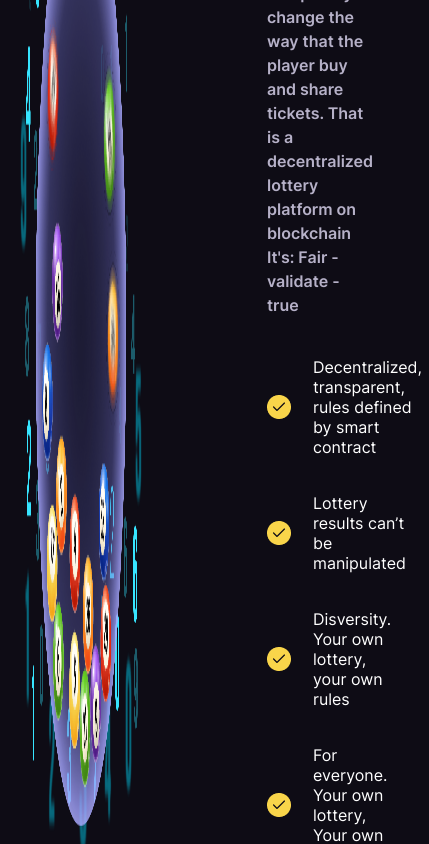
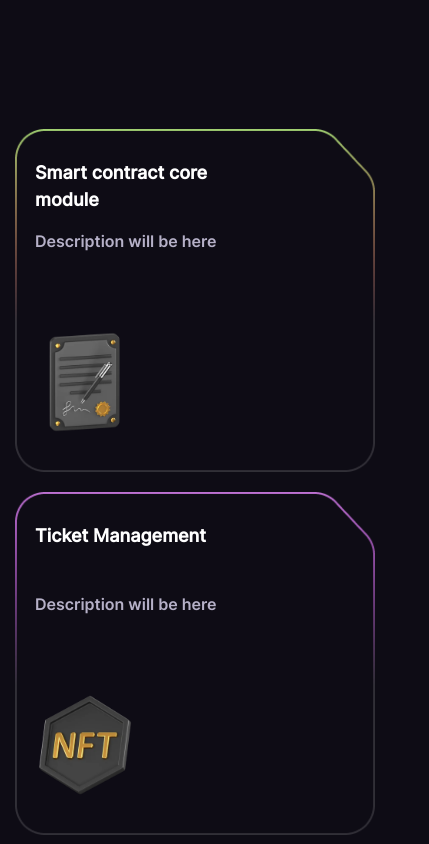
Before and after one commit to nguyendev2018/superlott-react, a React (Create React App) app: page / in a window 390 px wide. Shown: the part 1820-2664 px from the top of the page, 429 px wide, since content can reach past the window. Built offline with nearby package versions, Linux system fonts and the light colour scheme.

Commit message:
[wip] new section in landing page

```diff
--- a/src/App.css
+++ b/src/App.css
@@ -79,6 +79,10 @@ img {
 .btn-block{
   margin-top: 64px;
 }
+.block-desc{
+  margin-top: 24px;
+  margin-bottom:40px;
+}
 @media screen and (max-width: 1260px) {
 
 }
--- a/src/components/Fair/index.js
+++ b/src/components/Fair/index.js
@@ -10,7 +10,7 @@ function Fair() {
                 <div className="fair-content">
                     <div className="wrapper-content">
                         <h2 className='title-block'>Fair platform for player</h2>
-                        <p className="desc">
+                        <p className="block-desc desc">
                             We’re building the global equity blockchain platform – that is secure, smart and easy-to-use platform, and completely change the way that the player buy and share tickets. That is a decentralized lottery platform on blockchain It's: Fair - validate - true
                         </p>
                     </div>
--- a/src/components/Fair/style.css
+++ b/src/components/Fair/style.css
@@ -18,10 +18,7 @@
     width: 100%;
 }
 
-.desc{
-    margin-top: 24px;
-    margin-bottom:40px;
-}
+
 .fair-play{
    display: flex;
    gap: 20px;
--- a/src/components/Our/index.js
+++ b/src/components/Our/index.js
@@ -1,61 +1,61 @@
 import "./style.css";
-import layer1 from './img/layer-1.png';
-import layer2 from './img/layer-2.png';
-import layer3 from './img/layer-3.png';
-import layer4 from './img/layer-4.png';
-import layer5 from './img/layer-5.png';
-import layer6 from './img/layer-6.png';
-import icon1 from './img/icon-1.png';
-import icon2 from './img/icon-2.png';
-import icon3 from './img/icon-3.png';
-import icon4 from './img/icon-4.png';
-import icon5 from './img/icon-5.png';
-import icon6 from './img/icon-6.png';
+import layer1 from "./img/layer-1.png";
+import layer2 from "./img/layer-2.png";
+import layer3 from "./img/layer-3.png";
+import layer4 from "./img/layer-4.png";
+import layer5 from "./img/layer-5.png";
+import layer6 from "./img/layer-6.png";
+import icon1 from "./img/icon-1.png";
+import icon2 from "./img/icon-2.png";
+import icon3 from "./img/icon-3.png";
+import icon4 from "./img/icon-4.png";
+import icon5 from "./img/icon-5.png";
+import icon6 from "./img/icon-6.png";
 function Our() {
   const listOur = [
     {
-      id : "1",
-      title : "Smart contract core module",
-      desc : "Description will be here",
-      icon : icon1,
-      layer : layer1
+      id: "1",
+      title: "Smart contract core module",
+      desc: "Description will be here",
+      icon: icon1,
+      layer: layer1,
     },
     {
-      id : "2",
-      title : "Ticket Management",
-      desc : "Description will be here",
-      icon : icon2,
-      layer : layer2
+      id: "2",
+      title: "Ticket Management",
+      desc: "Description will be here",
+      icon: icon2,
+      layer: layer2,
     },
     {
-      id : "3",
-      title : "Analyzer of number by user",
-      desc : "Description will be here",
-      icon : icon3,
-      layer : layer3
+      id: "3",
+      title: "Analyzer of number by user",
+      desc: "Description will be here",
+      icon: icon3,
+      layer: layer3,
     },
     {
-      id : "4",
-      title : "Blockchain security platform",
-      desc : "Description will be here",
-      icon : icon4,
-      layer : layer4
+      id: "4",
+      title: "Blockchain security platform",
+      desc: "Description will be here",
+      icon: icon4,
+      layer: layer4,
     },
     {
-      id : "5",
-      title : "Module of award Notification",
-      desc : "Description will be here",
-      icon : icon5,
-      layer : layer5
+      id: "5",
+      title: "Module of award Notification",
+      desc: "Description will be here",
+      icon: icon5,
+      layer: layer5,
     },
     {
-      id : "6",
-      title : "Adaptive Social Assistant",
-      desc : "Description will be here ",
-      icon : icon6,
-      layer : layer6
-    }
-  ]
+      id: "6",
+      title: "Adaptive Social Assistant",
+      desc: "Description will be here ",
+      icon: icon6,
+      layer: layer6,
+    },
+  ];
   return (
     <>
       <div className="our">
@@ -65,8 +65,12 @@ function Our() {
               <div className="our-item">
                 <img src={item.layer} alt="img" className="our-item--img" />
                 <h3>{item.title}</h3>
-                    <p className="our-item--desc">{item.desc} </p>
-                    <img src={item.icon} alt="img-icon" className="our-item--icon" />
+                <p className="our-item--desc desc">{item.desc}</p>
+                <img
+                    src={item.icon}
+                    alt="img-icon"
+                    className="our-item--icon"
+                  />
               </div>
             ))}
           </div>
--- a/src/components/Our/style.css
+++ b/src/components/Our/style.css
@@ -1,11 +1,46 @@
 .our{
-
+    padding-top: 200px;
+    padding-bottom: 200px;
 }
 
 .our-list{
+    display: grid;
+    grid-template-columns: repeat(3,1fr);
+    gap: 40px;
 
 }
 .our-item{
+    position: relative;
+}
+.our-item h3 {
+    max-width:304px;
+    font-size: 24px;
+    font-family: interMedium;
+    position: absolute;
+    top: 30px;
+    left: 40px;
+    line-height: 1.5;
+}
+
+.our-item--icon{
+    position: absolute;
+    bottom: 40px;
+    left: 40px;
+}
+.our-item--desc{
+    position: absolute;
+    top: 140px;
+    left: 40px;
+}
+.our-item--content{
+    position: absolute;
+    top: 50px;
+    left: 40px;
+    max-width: 304px;
+}
+.our-item--content h3 {
+    font-size: 24px;
+    font-family:interSemiBold ;
 
 }
 .our-item--img{
@@ -19,3 +54,87 @@
     height: 130px;
     object-fit: cover;
 }
+@media screen and (max-width: 1260px) {
+    .our-list{
+        gap: 20px;
+    }
+     .our-item--icon{
+        width: 100px;
+        height: 100px;
+    }
+    .our-item h3 {
+        max-width: 200px;
+        font-size: 20px;
+        word-break: break-word;
+    }
+    .our-item--desc {
+        top: 120px;
+    }
+}
+@media screen and (max-width: 1024px) and (min-width: 993px){
+    .our-item h3{
+        left: 20px;
+    }
+    .our-item--desc, .our-item--icon{
+        left: 20px;
+    }
+    .our-item--desc{
+        font-size: 16px;
+
+    }
+    .our-item--icon{
+        width: 70px;
+        height: 70px;
+    }
+}
+@media screen and (max-width: 992px) and (min-width: 802px){
+    .our-item--icon{
+        bottom: 20px;
+        width: 60px;
+        height: 60px;
+    }
+    .our-item h3{
+        font-size: 17px;
+    }
+    .our-item--desc{
+        top: 105px;
+    }
+}
+@media screen and (max-width: 801px)  {
+    .our-item h3,.our-item--desc,.our-item--icon{
+        left: 20px;
+
+    }
+    .our-list{
+        gap: 20px;
+    }
+    .our-item--icon{
+        width: 70px;
+        height: 70px;
+    }
+    .our-item h3{
+        font-size: 18px;
+    }
+    p.desc{
+        font-size: 14px;
+        top: 100px;
+    }
+    .our-item--icon{
+        bottom: 20px;
+    }
+    .our-list{
+        display: grid;
+        grid-template-columns: repeat(2,1fr);
+    }
+
+}
+@media screen and (max-width: 551px){
+  .our-list {
+    grid-template-columns: repeat(1,1fr);
+  }
+  .our-item--icon{
+    width: 100px;
+    height: 100px;
+    bottom: 40px;
+  }
+}
--- a/src/components/Why/index.js
+++ b/src/components/Why/index.js
@@ -36,7 +36,7 @@ function Why() {
             <div className="why-content">
                 <div className="wrapper-content">
                     <h2 className='title-block'>Why is lottery blockchain?</h2>
-                    <p className="desc">
+                    <p className="block-desc desc">
                         We’re building the global equity blockchain platform – that is secure, smart and easy-to-use platform, and completely change the way that the player buy and share tickets. That is a decentralized lottery platform on blockchain It's: Fair - validate - true
                     </p>
                     <div className="why-list">
--- a/src/pages/Public.js
+++ b/src/pages/Public.js
@@ -15,7 +15,7 @@ const Public = () => {
         <SuperLott/>
       </div>
       <Fair/>
-      <Why/>
+      {/* <Why/> */}
       <Revenue/>
       <Our/>
       <Contact/>
```
Lines whose indentation alone changed are shown as unchanged.
